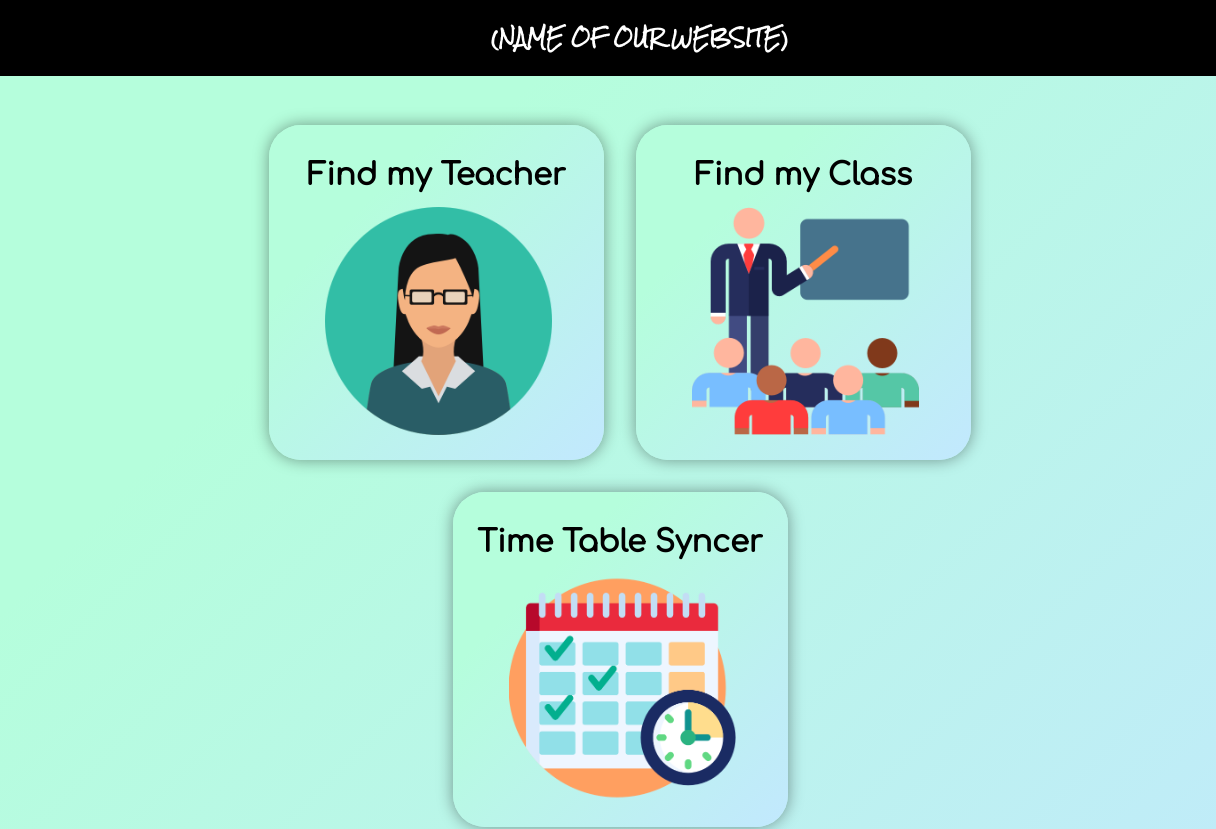
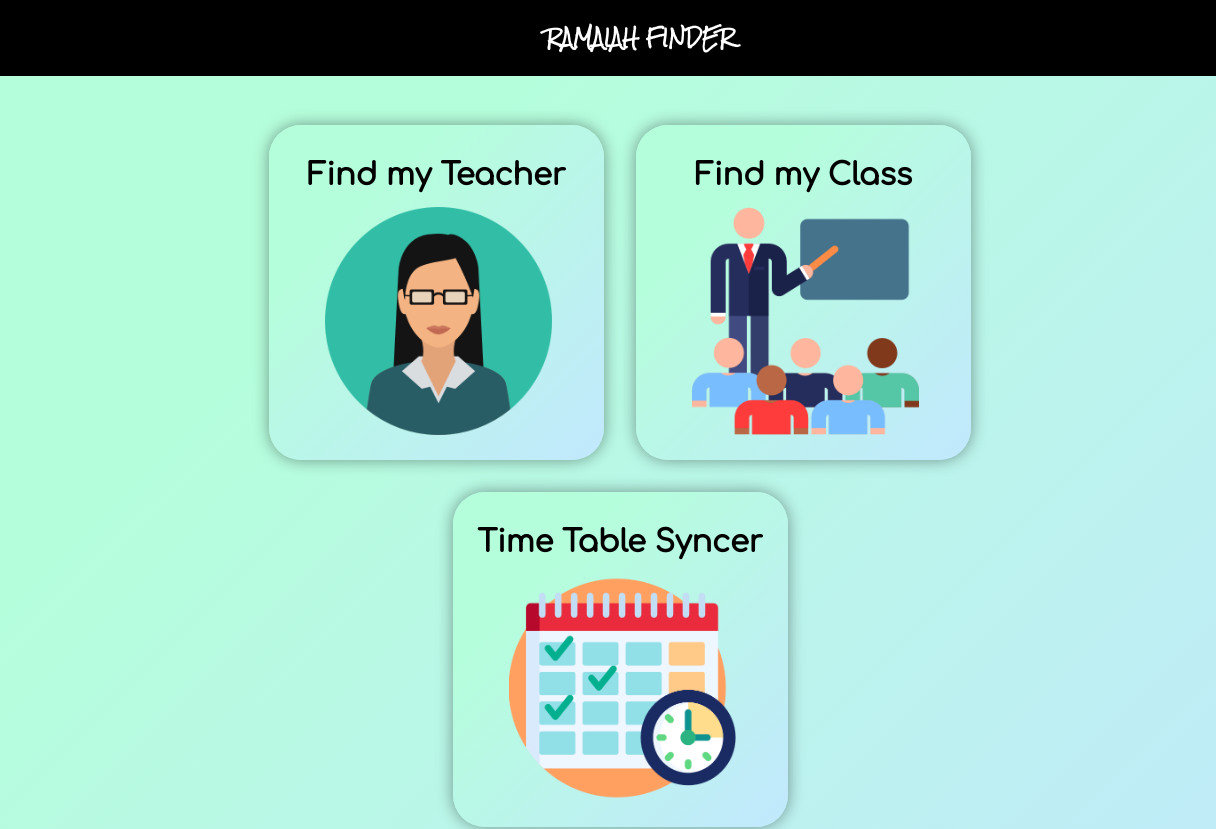
Before and after one commit to saan04/whackiest2023_Hop_scotch_butterscotch.github.io, a plain HTML site: page home.html in a window 1280 px wide. Shown: the top 829 px of the page, 0-1216 px from the left. Drawn offline with Linux system fonts and the light colour scheme.

Commit message:
Update home.html

```diff
--- a/home.html
+++ b/home.html
@@ -11,7 +11,7 @@
     </head>
     <body>
         <header>
-            <h1>(Name of our website)</h1>
+            <h1>RAMAIAH FINDER</h1>
             <img src="sun.png" alt="sunicon" width="40" height="40" class="icon" id="icon">
             <!-- <i class="fa-thin fa-sun"></i> -->
         </header>
```
